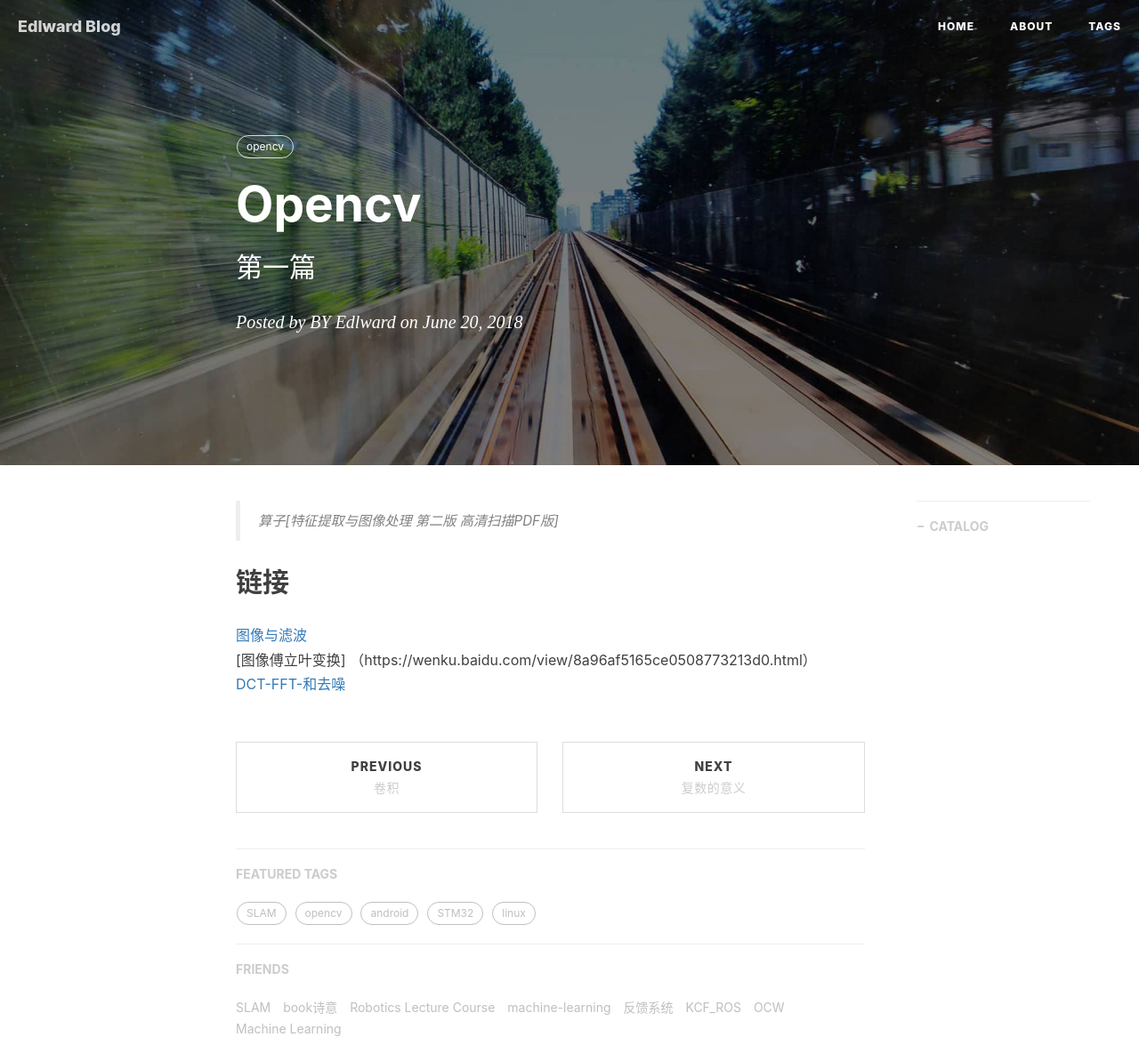
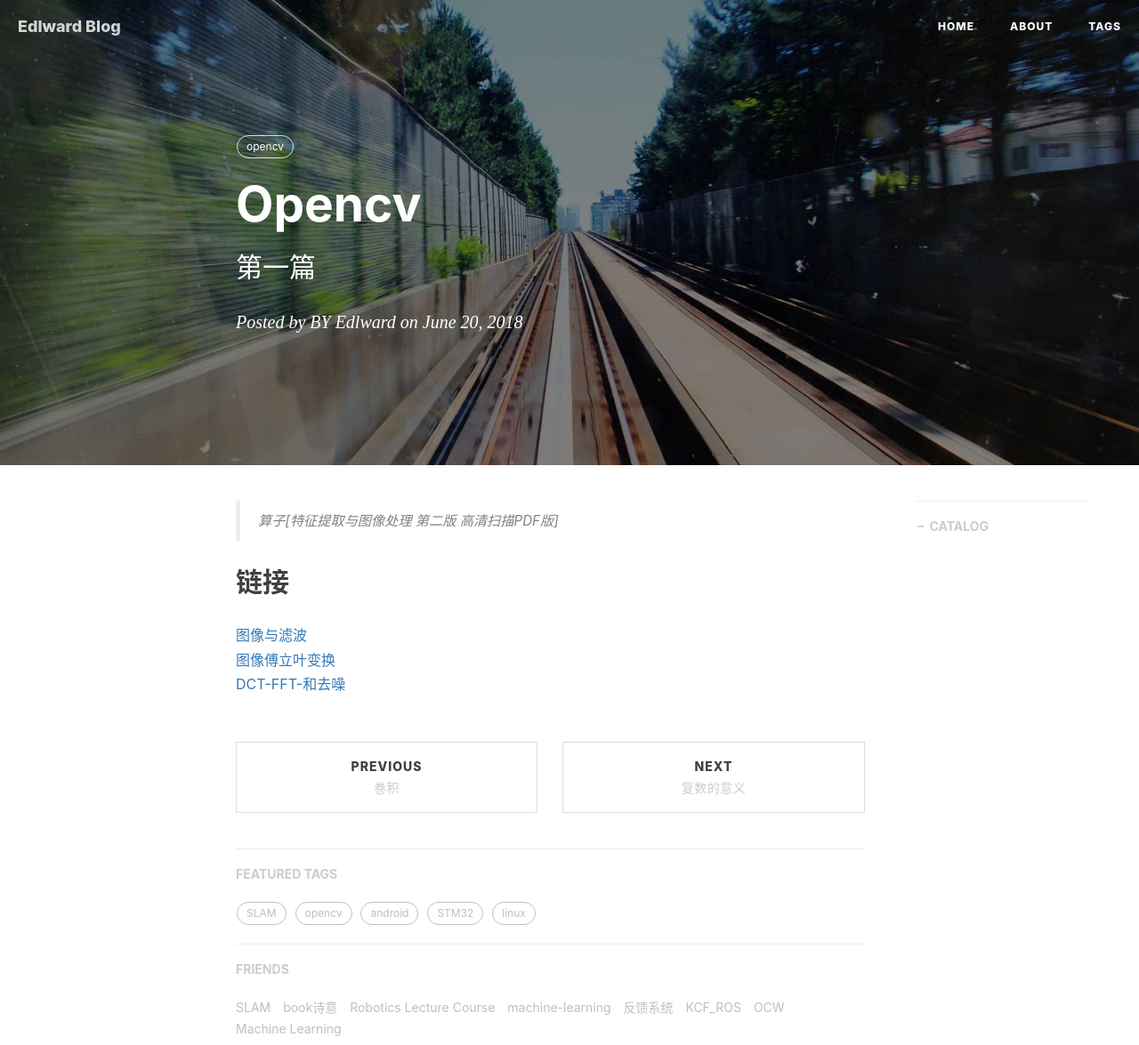
Before and after one commit to gary-robotics/dlward, a Jekyll site: the page built from _posts/2018-06-20-图像与滤波-2018.markdown, in a window 1280 px wide, cut to the strip 0-1175 px from the top of the page. Shown: the whole strip at 89% size. Built offline with Jekyll 4.4.1, drawn with Linux system fonts in a browser that asks for light colours; nearby versions of some CDN libraries; comment, search, counter and statistics services are not loaded.

Commit message:
Update 2018-06-20-图像与滤波-2018.markdown

```diff
--- a/_posts/2018-06-20-图像与滤波-2018.markdown
+++ b/_posts/2018-06-20-图像与滤波-2018.markdown
@@ -14,5 +14,5 @@ tags:                               #标签
 
 ## 链接
 [图像与滤波](http://www.ruanyifeng.com/blog/2017/12/image-and-wave-filters.html)
-[图像傅立叶变换] （https://wenku.baidu.com/view/8a96af5165ce0508773213d0.html）
+[图像傅立叶变换](https://wenku.baidu.com/view/8a96af5165ce0508773213d0.html)
 [DCT-FFT-和去噪](https://github.com/Lizonghang/DCT-FFT-and-Denoising)
```
